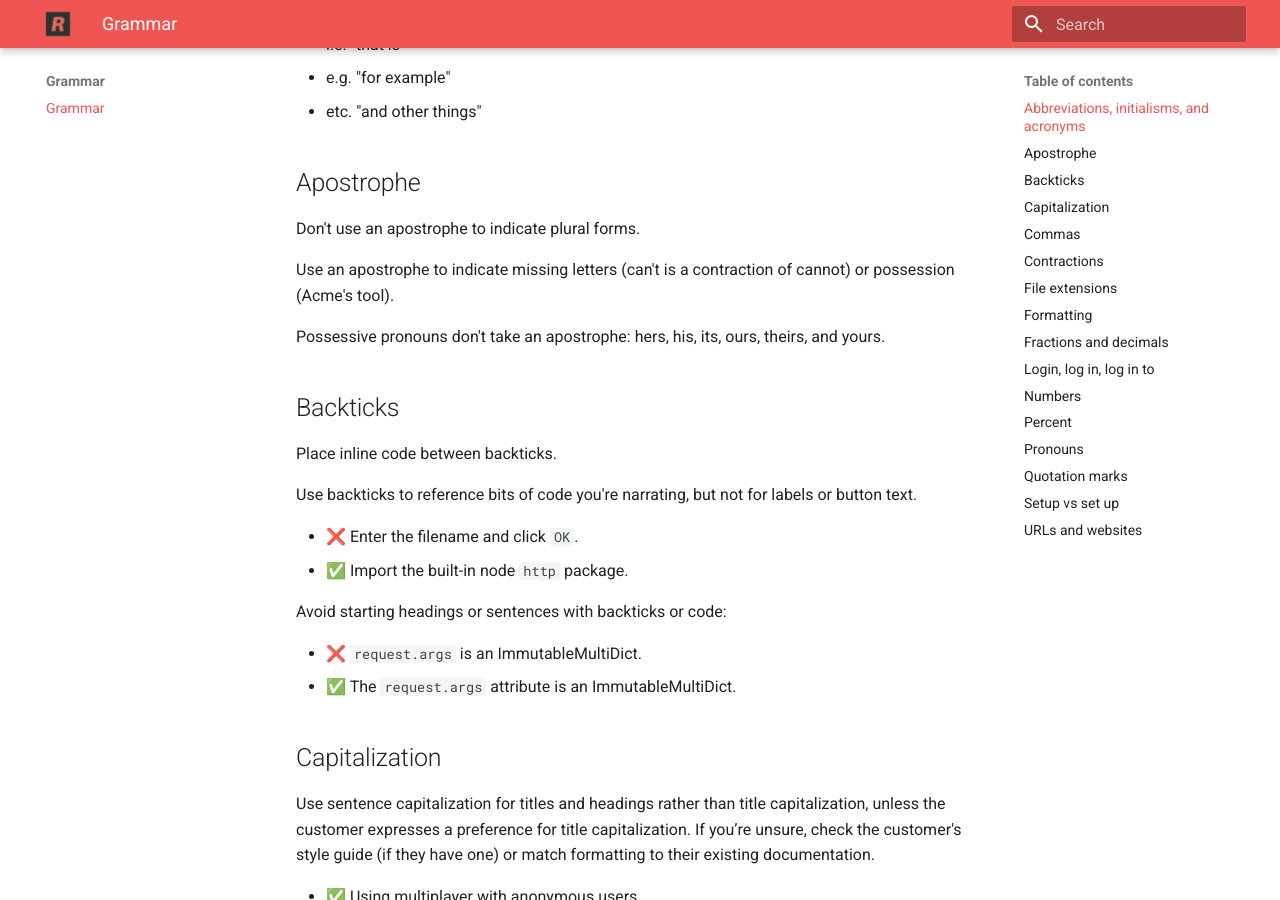
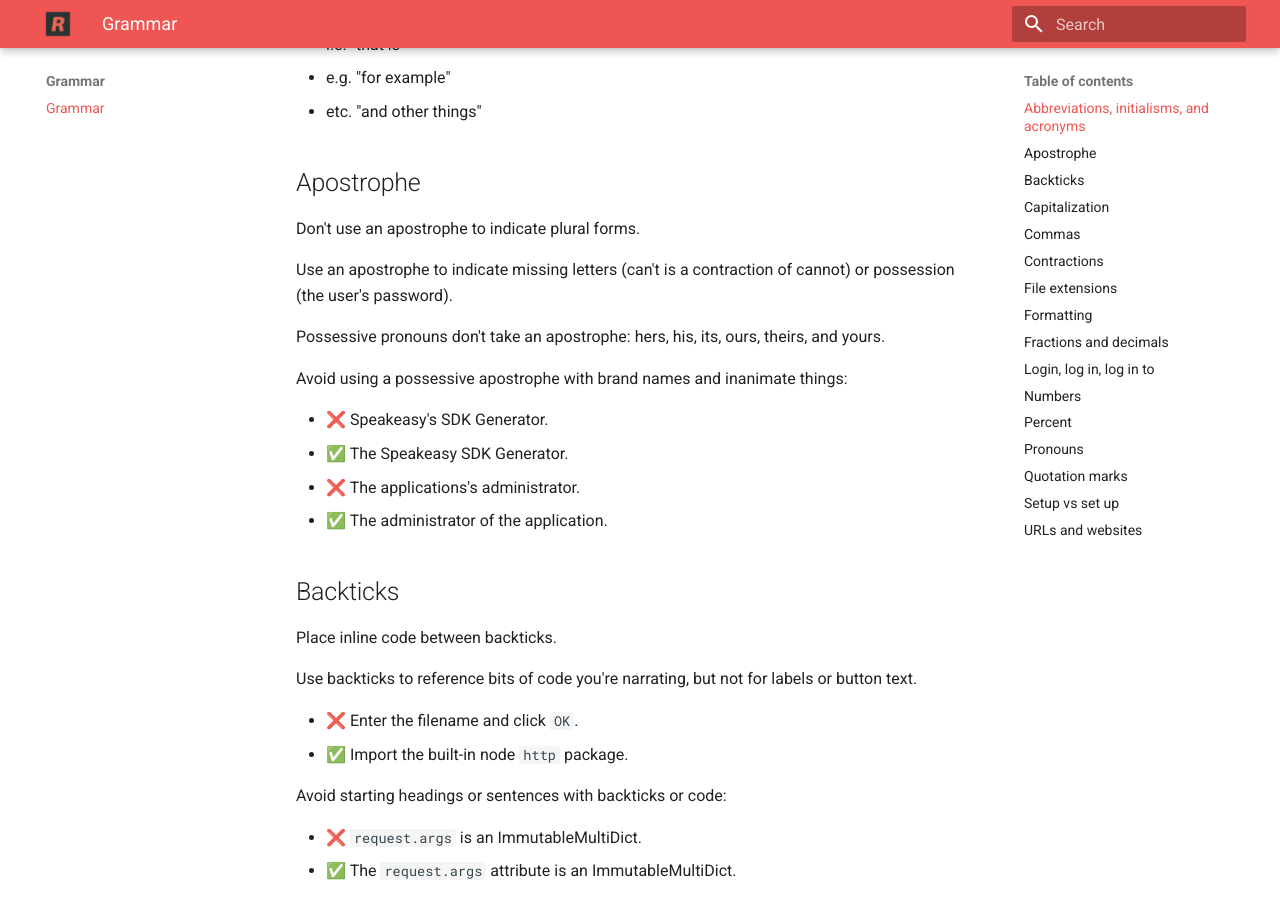
Before and after one commit to ritza-co/styleguide.ritza.co, an MkDocs documentation site: the page built from docs/grammar/grammar.md, in a window 1280 px wide and 900 px high, scrolled down 690 px. Built offline with MkDocs 1.6.1 and Material for MkDocs 9.7.7, drawn with Linux system fonts in a browser that asks for light colours.

Commit message:
Add possessive apostrophe with brands and things

```diff
--- a/docs/grammar/grammar.md
+++ b/docs/grammar/grammar.md
@@ -24,9 +24,16 @@
 
 Don't use an apostrophe to indicate plural forms.
 
-Use an apostrophe to indicate missing letters (can't is a contraction of cannot) or possession (Acme's tool).
+Use an apostrophe to indicate missing letters (can't is a contraction of cannot) or possession (the user's password).
 
 Possessive pronouns don't take an apostrophe: hers, his, its, ours, theirs, and yours.
+
+Avoid using a possessive apostrophe with brand names and inanimate things:
+
+* ❌ Speakeasy's SDK Generator.
+* ✅ The Speakeasy SDK Generator.
+* ❌ The applications's administrator.
+* ✅ The administrator of the application.
 
 ## Backticks
 
```
